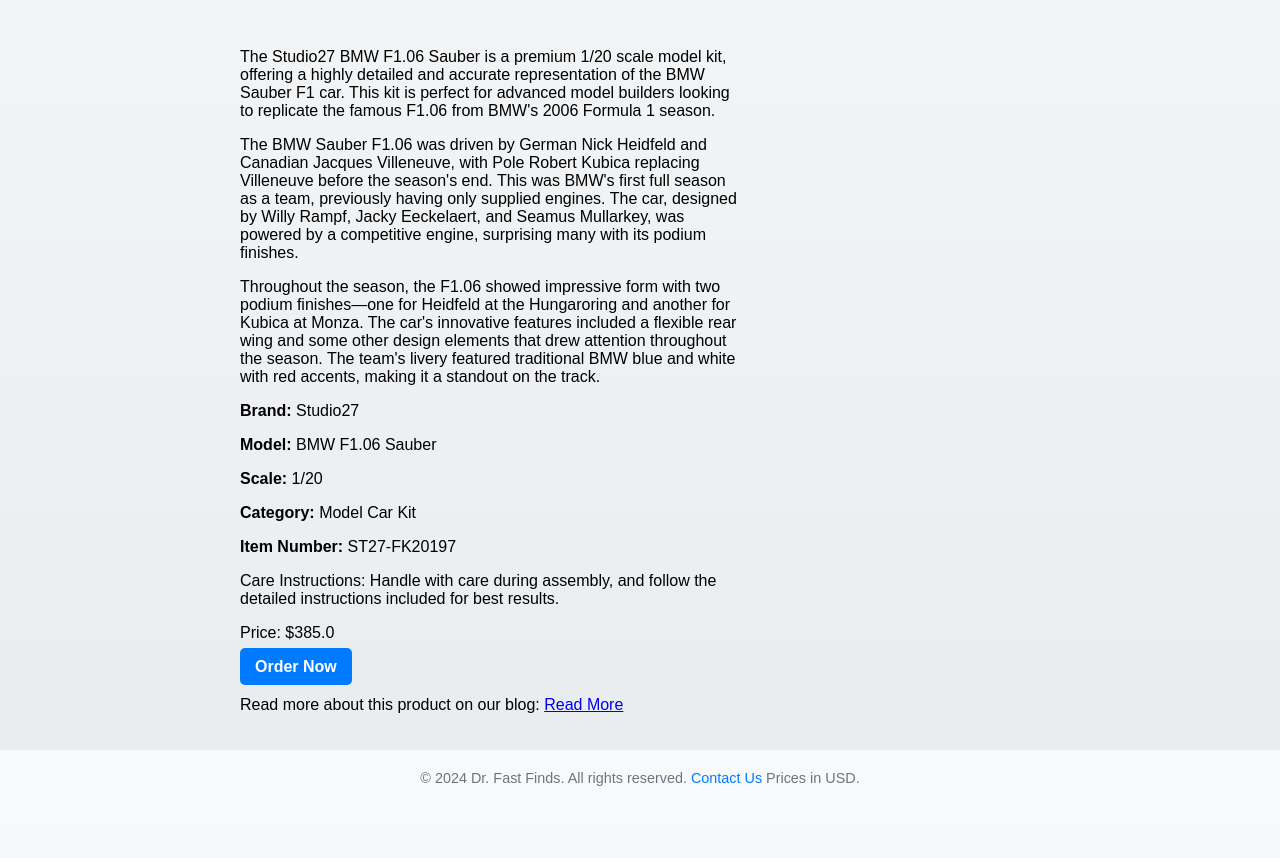
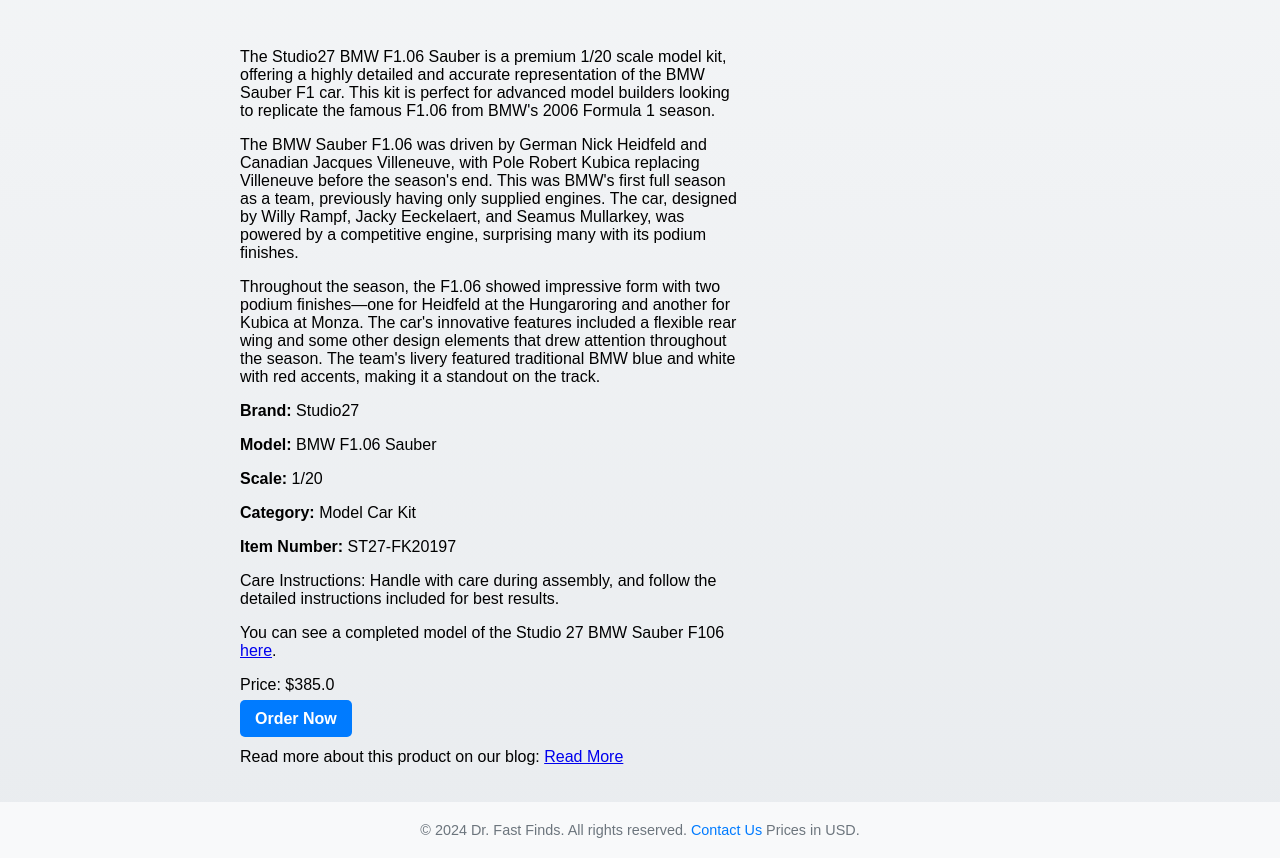
Before and after one commit to drfastfinds/drfastfinds-site, a Jekyll site: the page built from _products/studio27-bmw-f106.md, in a window 1280 px wide and 1383 px high, cut to the strip 525-1383 px from the top of the window. Built offline with Jekyll 4.4.1, drawn with Linux system fonts in a browser that asks for light colours.

Commit message:
Update studio27-bmw-f106.md

```diff
--- a/_products/studio27-bmw-f106.md
+++ b/_products/studio27-bmw-f106.md
@@ -20,6 +20,9 @@
   <p><strong>Item Number:</strong> ST27-FK20197</p>
 
   <p>Care Instructions: Handle with care during assembly, and follow the detailed instructions included for best results.</p>
+
+  <p>You can see a completed model of the Studio 27 BMW Sauber F106 <a href="https://www.modelcarsmag.com/forums/topic/92144-studio-27-bmw-sauber-f106/" target="_blank">here</a>.</p>
+
 
 image: "https://drfastfinds.github.io/drfastfinds-site/assets/images/bms.jpg"
 thumbnails: []
```
